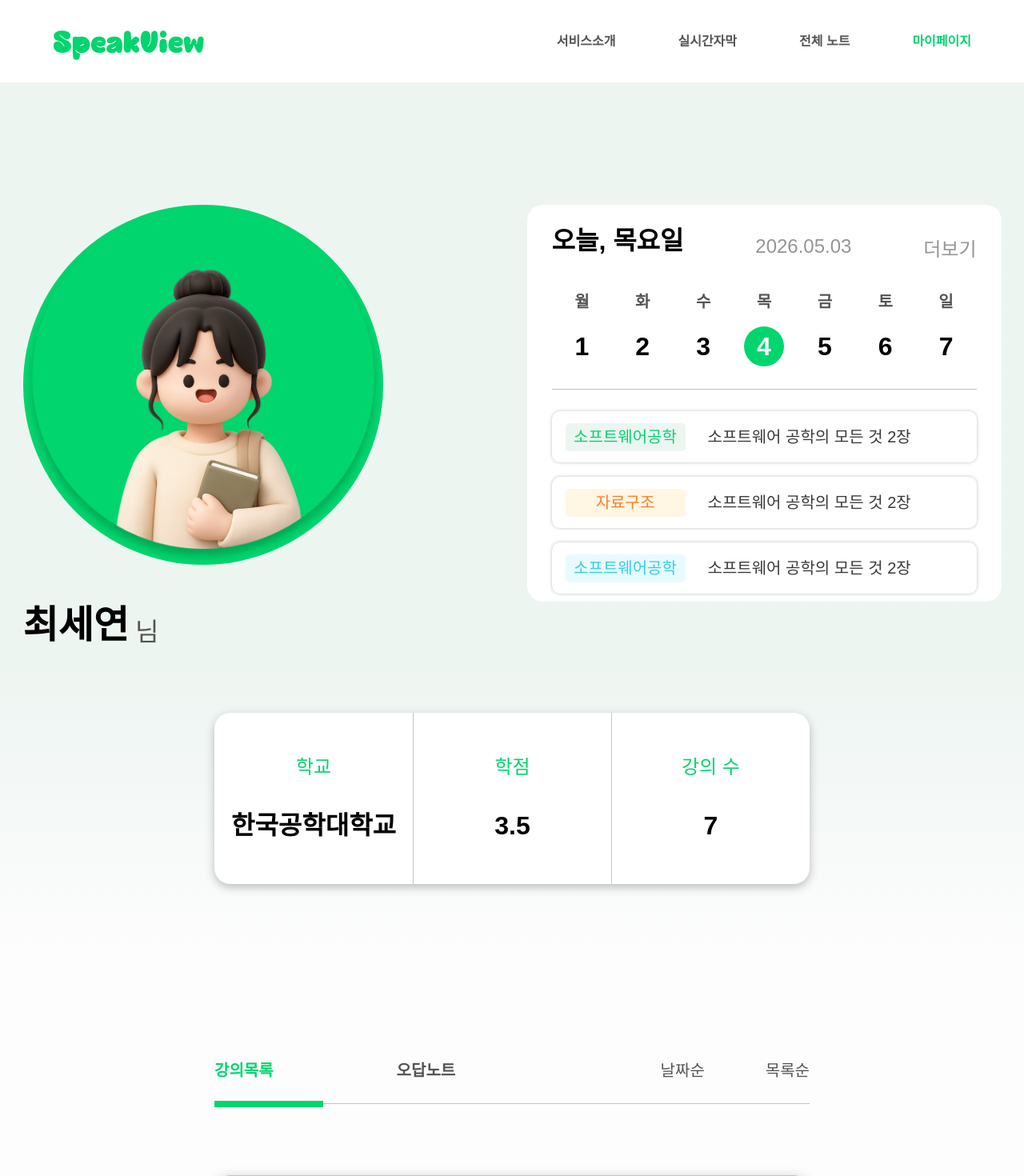
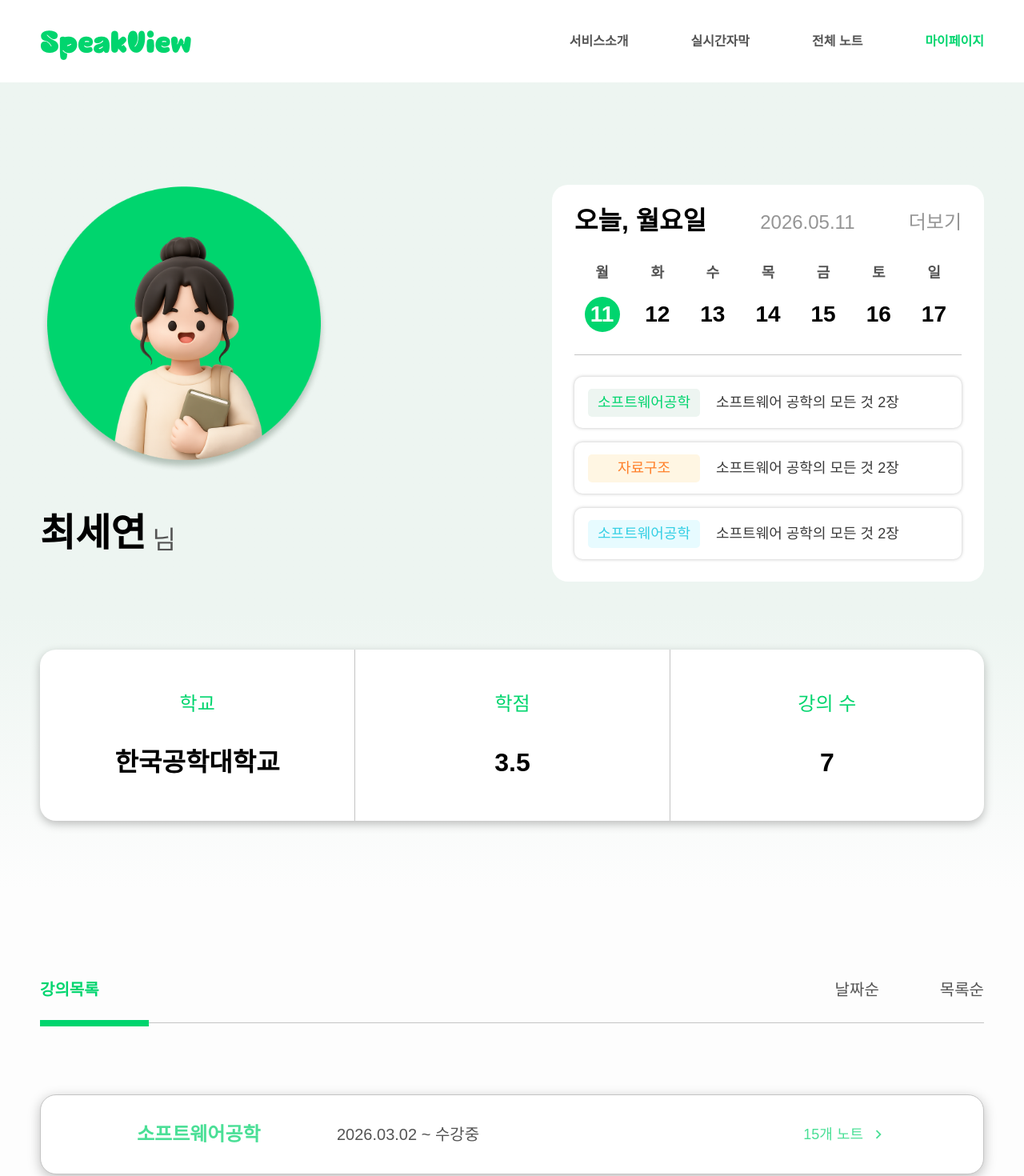
Before and after one commit to TUK-subtitle/project-FE, a React (Vite) app: page /mypage in a window 1280 px wide. Shown: the top 1470 px of the page at 80% size. Built offline with nearby package versions, Linux system fonts and the light colour scheme; no server answers; a web font is replaced by a local one.

Commit message:
style: 마이페이지 레이아웃 정렬 개선

```diff
--- a/src/pages/MyPage.tsx
+++ b/src/pages/MyPage.tsx
@@ -2,6 +2,7 @@ import { Link } from 'react-router-dom';
 import { MdChevronRight } from 'react-icons/md';
 
 const PROFILE_IMAGE = '/Group%20105.png';
+const PAGE_WIDTH_CLASS = 'max-w-[1180px]';
 
 const scheduleItems = [
   {
@@ -24,44 +25,47 @@ const scheduleItems = [
 const lectures = [
   {
     subject: '소프트웨어공학',
-    period: '2026.03.12 ~ 수강중',
+    period: '2026.03.02 ~ 수강중',
     notes: '15개 노트',
     color: '#4adf96',
   },
   {
     subject: '자료구조',
-    period: '2026.03.12 ~ 수강중',
+    period: '2026.03.02 ~ 수강중',
     notes: '8개 노트',
     color: '#ff7f29',
   },
   {
     subject: '소프트웨어공학',
-    period: '2026.03.12 ~ 수강중',
+    period: '2026.03.02 ~ 수강중',
     notes: '16개 노트',
     color: '#34cfe4',
   },
   {
     subject: '물리학실험',
-    period: '2026.03.12 ~ 수강중',
+    period: '2026.03.02 ~ 수강중',
     notes: '15개 노트',
     color: '#ff6ec5',
   },
 ] as const;
 
 const days = [
-  ['월', '1'],
-  ['화', '2'],
-  ['수', '3'],
-  ['목', '4'],
-  ['금', '5'],
-  ['토', '6'],
-  ['일', '7'],
+  ['월', '11'],
+  ['화', '12'],
+  ['수', '13'],
+  ['목', '14'],
+  ['금', '15'],
+  ['토', '16'],
+  ['일', '17'],
 ] as const;
 
 export default function MyPage() {
   return (
     <div className="min-h-screen bg-[#fdfdfd] text-[#545454]">
-      <header className="sticky top-0 z-20 flex h-[103px] items-center justify-between bg-white px-[66px]">
+      <header className="sticky top-0 z-20 bg-white">
+        <div
+          className={`mx-auto flex h-[103px] ${PAGE_WIDTH_CLASS} items-center justify-between`}
+        >
           <Link
             to="/mypage"
             className="font-['Chab'] text-[32px] leading-[64px] text-[#00d56e]"
@@ -70,7 +74,9 @@ export default function MyPage() {
           </Link>
 
           <nav className="flex items-center gap-[78px] text-[16px] font-semibold">
-          <button className="cursor-pointer text-[#545454]">서비스소개</button>
+            <button className="cursor-pointer text-[#545454]">
+              서비스소개
+            </button>
             <Link to="/recording" className="text-[#545454]">
               실시간자막
             </Link>
@@ -79,13 +85,16 @@ export default function MyPage() {
               마이페이지
             </Link>
           </nav>
+        </div>
       </header>
 
       <main>
-        <section className="bg-gradient-to-b from-[#edf5f1] from-[66%] to-[#fdfdfd] px-[268px] pt-[153px] pb-[92px]">
-          <div className="grid grid-cols-[450px_593px] items-start justify-center gap-[180px]">
+        <section className="bg-gradient-to-b from-[#edf5f1] from-[66%] to-[#fdfdfd] pt-[128px] pb-[84px]">
+          <div
+            className={`mx-auto grid ${PAGE_WIDTH_CLASS} grid-cols-[360px_540px] items-start justify-between`}
+          >
             <section className="flex flex-col items-start">
-              <div className="size-[450px] overflow-hidden rounded-full bg-[#00d56e]">
+              <div className="size-[360px] overflow-hidden">
                 <img
                   src={PROFILE_IMAGE}
                   alt="최세연 프로필"
@@ -106,14 +115,21 @@ export default function MyPage() {
             <ScheduleCard />
           </div>
 
+          <div className={`mx-auto ${PAGE_WIDTH_CLASS}`}>
             <StatsCard />
+          </div>
         </section>
 
-        <section className="px-[268px] pt-[126px] pb-[180px]">
+        <section
+          className={`mx-auto ${PAGE_WIDTH_CLASS} pt-[112px] pb-[180px]`}
+        >
           <LectureTabs />
           <div className="mt-[82px] flex flex-col gap-[24px]">
             {lectures.map((lecture) => (
-              <LectureRow key={`${lecture.subject}-${lecture.color}`} {...lecture} />
+              <LectureRow
+                key={`${lecture.subject}-${lecture.color}`}
+                {...lecture}
+              />
             ))}
           </div>
         </section>
@@ -124,31 +140,29 @@ export default function MyPage() {
 
 function ScheduleCard() {
   return (
-    <section className="relative h-[496px] w-[593px] rounded-[20px] bg-white px-[31px] pt-[29px]">
+    <section className="relative h-[496px] w-[540px] rounded-[20px] bg-white px-[28px] pt-[29px]">
       <div className="flex items-start justify-between">
         <div>
           <h2 className="text-[32px] leading-none font-bold text-black">
-            오늘, 목요일
+            오늘, 월요일
           </h2>
         </div>
-        <p className="mt-[5px] text-[24px] font-medium text-[#959595]">
-          2026.05.03
-        </p>
-        <button className="mt-[9px] cursor-pointer text-[24px] font-medium text-[#959595]">
+        <p className="text-[24px] font-medium text-[#959595]">2026.05.11</p>
+        <button className="cursor-pointer text-[24px] font-medium text-[#959595]">
           더보기
         </button>
       </div>
 
       <div className="mt-[32px] grid grid-cols-7 border-b border-[#c4c4c4] pb-[28px]">
         {days.map(([day, date]) => {
-          const active = day === '목';
+          const active = day === '월';
           return (
             <div key={day} className="flex flex-col items-center gap-[16px]">
-              <span className="text-[20px] font-semibold text-[#545454]">
+              <span className="text-[18px] font-semibold text-[#545454]">
                 {day}
               </span>
               <span
-                className={`flex size-[50px] items-center justify-center rounded-full text-[32px] font-bold ${
+                className={`flex size-[44px] items-center justify-center rounded-full text-[28px] font-bold ${
                   active ? 'bg-[#00d56e] text-white' : 'text-black'
                 }`}
               >
@@ -184,13 +198,13 @@ function ScheduleItem({
   };
 
   return (
-    <div className="flex h-[64px] items-center gap-[28px] rounded-[10px] bg-white px-[17px] shadow-[0_0_4px_rgba(0,0,0,0.25)]">
+    <div className="flex h-[64px] items-center gap-[20px] rounded-[10px] bg-white px-[17px] shadow-[0_0_4px_rgba(0,0,0,0.25)]">
       <span
-        className={`flex h-[35px] w-[150px] items-center justify-center rounded-[5px] text-[20px] font-medium ${styles[tone]}`}
+        className={`flex h-[35px] w-[140px] items-center justify-center rounded-[5px] text-[18px] font-medium ${styles[tone]}`}
       >
         {subject}
       </span>
-      <span className="min-w-0 truncate text-[20px] font-medium text-[#3a3a3a]">
+      <span className="min-w-0 truncate text-[18px] font-medium text-[#3a3a3a]">
         {title}
       </span>
     </div>
@@ -205,7 +219,7 @@ function StatsCard() {
   ];
 
   return (
-    <section className="mx-auto mt-[85px] grid h-[214px] max-w-[1384px] grid-cols-3 rounded-[20px] bg-white shadow-[0_4px_12px_rgba(0,0,0,0.25)]">
+    <section className="mt-[85px] grid h-[214px] grid-cols-3 rounded-[20px] bg-white shadow-[0_4px_12px_rgba(0,0,0,0.25)]">
       {stats.map(([label, value], index) => (
         <div
           key={label}
@@ -225,14 +239,9 @@ function LectureTabs() {
   return (
     <div>
       <div className="flex items-center justify-between">
-        <div className="flex gap-[154px]">
         <button className="cursor-pointer text-[20px] font-bold text-[#00d56e]">
           강의목록
         </button>
-          <button className="cursor-pointer text-[20px] font-bold text-[#545454]">
-            오답노트
-          </button>
-        </div>
 
         <div className="flex gap-[76px] text-[20px] font-medium text-[#545454]">
           <button className="cursor-pointer">날짜순</button>
@@ -240,7 +249,7 @@ function LectureTabs() {
         </div>
       </div>
       <div className="relative mt-[26px] h-[8px] border-t border-[#c4c4c4]">
-        <div className="absolute left-0 top-[-4px] h-[8px] w-[136px] bg-[#00d56e]" />
+        <div className="absolute top-[-4px] left-0 h-[8px] w-[136px] bg-[#00d56e]" />
       </div>
     </div>
   );
@@ -258,14 +267,15 @@ function LectureRow({
   color: string;
 }) {
   return (
-    <button className="flex h-[100px] w-full cursor-pointer items-center rounded-[20px] border border-[#c4c4c4] bg-white px-[162px] text-left shadow-[0_4px_15px_rgba(0,0,0,0.25)] transition-transform hover:-translate-y-[1px]">
-      <span className="w-[320px] text-[24px] font-bold" style={{ color }}>
+    <button className="grid h-[100px] w-full cursor-pointer grid-cols-[250px_1fr_150px] items-center rounded-[20px] border border-[#c4c4c4] bg-white px-[120px] text-left shadow-[0_4px_15px_rgba(0,0,0,0.25)] transition-transform hover:-translate-y-[1px]">
+      <span className="text-[24px] font-bold" style={{ color }}>
         {subject}
       </span>
-      <span className="flex-1 text-[20px] font-medium text-[#545454]">
-        {period}
-      </span>
-      <span className="flex items-center gap-[8px] text-[18px] font-medium" style={{ color }}>
+      <span className="text-[20px] font-medium text-[#545454]">{period}</span>
+      <span
+        className="flex items-center justify-end gap-[8px] text-[18px] font-medium"
+        style={{ color }}
+      >
         {notes}
         <MdChevronRight size={22} />
       </span>
```
Lines whose indentation alone changed are shown as unchanged.
